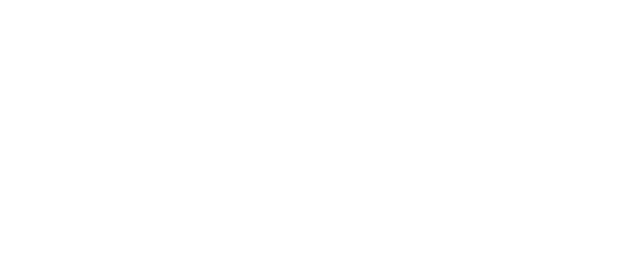
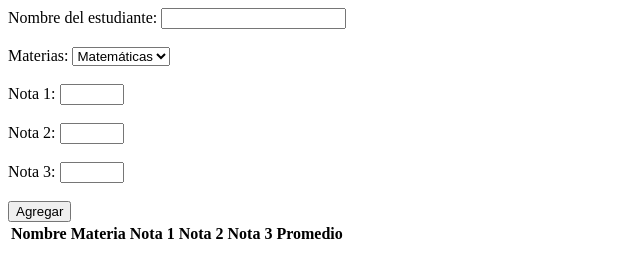
Before and after one commit to harlinsonvasquez/lista_de_metodos, a plain HTML site: page index.html in a window 1280 px wide. Shown: the whole page, without its empty margins (0-640 px from the left). Drawn offline with Linux system fonts and the light colour scheme.

Commit message:
Add files via upload

```diff
--- a/index.html
+++ b/index.html
@@ -1,12 +1,52 @@
 <!DOCTYPE html>
 <html lang="en">
 <head>
-    <meta charset="UTF-8">
-    <meta name="viewport" content="width=device-width, initial-scale=1.0">
-    <title>Document</title>
-    <script src="metodos.js" defer></script>
+  <meta charset="UTF-8">
+  <meta name="viewport" content="width=device-width, initial-scale=1.0">
+  <title>Gestión de Notas</title>
+  <link rel="stylesheet" href="styles.css">
+  <script src="atributos.js"></script>
 </head>
 <body>
+  <form id="formulario">
+    <label for="nombre">Nombre del estudiante:</label>
+    <input type="text" id="nombre" required>
+    <br><br>
+    <label for="materias">Materias:</label>
+    <select id="materias">
+      <option value="Matemáticas">Matemáticas</option>
+      <option value="Ciencias">Ciencias</option>
+      <option value="Historia">Historia</option>
+    </select>
+    <br><br>
+    <label for="nota1">Nota 1:</label>
+    <input type="number" id="nota1" min="0" max="100" required>
+    <br><br>
+    <label for="nota2">Nota 2:</label>
+    <input type="number" id="nota2" min="0" max="100" required>
+    <br><br>
+    <label for="nota3">Nota 3:</label>
+    <input type="number" id="nota3" min="0" max="100" required>
+    <br><br>
+    <button type="button" onclick="agregarEstudiante()">Agregar</button>
+  </form>
+
+  <table id="tabla">
+    <thead>
+      <tr>
+        <th>Nombre</th>
+        <th>Materia</th>
+        <th>Nota 1</th>
+        <th>Nota 2</th>
+        <th>Nota 3</th>
+        <th>Promedio</th>
+      </tr>
+    </thead>
+    <tbody id="cuerpoTabla">
+      <!-- Aquí se agregarán las filas -->
+    </tbody>
+  </table>
+
 
 </body>
 </html>
```
